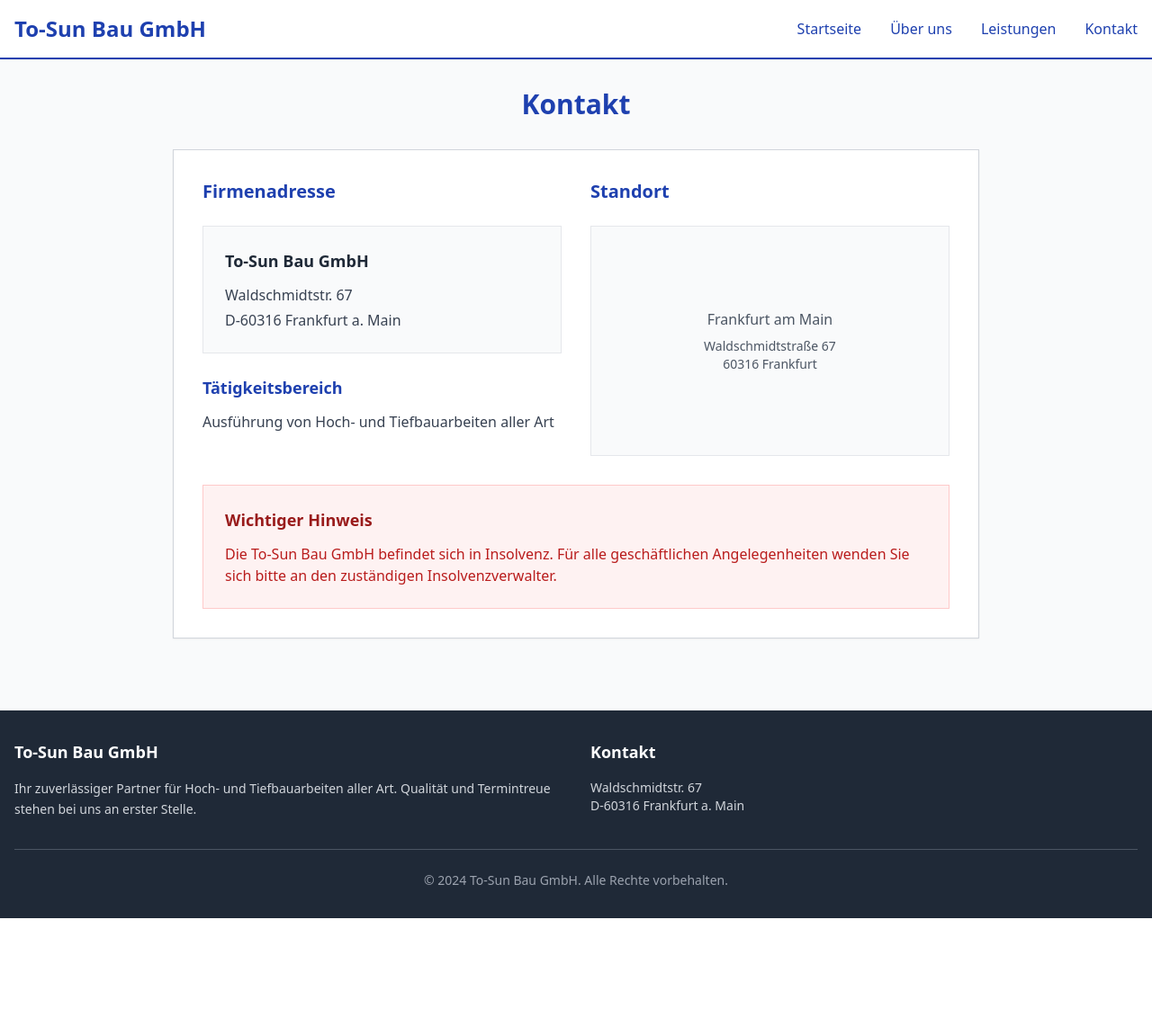
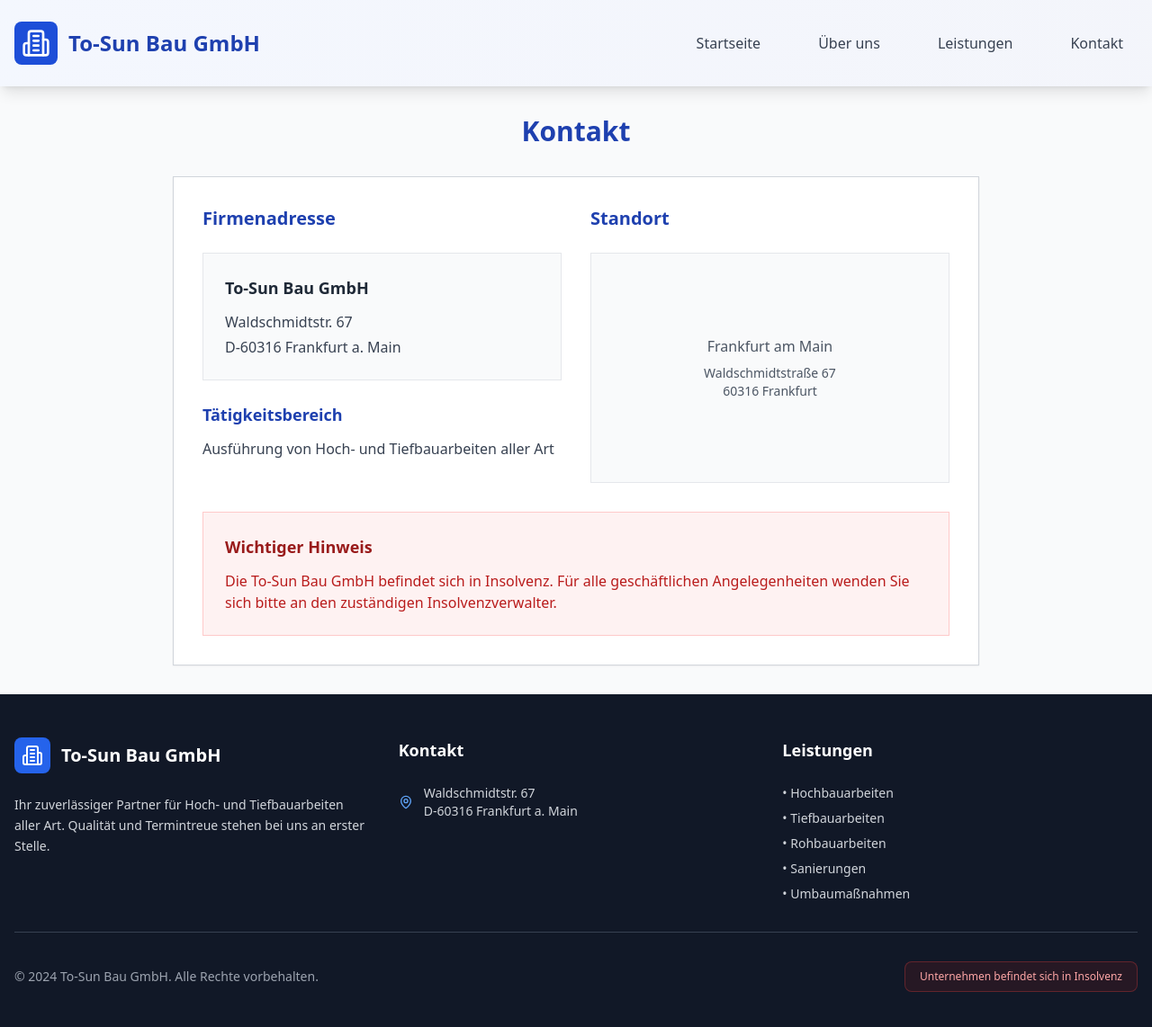
Before and after one commit to dvvvvv411/to-sun-bau-legacy-site, a React (Vite) app: page /kontakt in a window 1280 px wide. Shown: the top 1142 px of the page at 90% size. Before the commit the page ends 1021 px from the top, so only its background shows below. Built offline with nearby package versions, Linux system fonts and the light colour scheme.

Commit message:
Refactor: Implement design modernization plan
This commit implements the design modernization plan, including header improvements, homepage redesign, image/graphic additions, color scheme adjustments, layout enhancements, and footer modernization.

```diff
--- a/src/components/Footer.tsx
+++ b/src/components/Footer.tsx
@@ -1,30 +1,63 @@
 
 import React from 'react';
+import { Building2, MapPin, Phone, Mail } from 'lucide-react';
 
 const Footer = () => {
   return (
-    <footer className="bg-gray-800 text-white mt-12">
-      <div className="container mx-auto px-4 py-8">
-        <div className="grid grid-cols-1 md:grid-cols-2 gap-8">
+    <footer className="bg-gray-900 text-white">
+      <div className="container mx-auto px-4 py-12">
+        <div className="grid grid-cols-1 md:grid-cols-3 gap-8">
           <div>
-            <h3 className="text-lg font-bold mb-4">To-Sun Bau GmbH</h3>
-            <p className="text-gray-300 text-sm leading-relaxed">
+            <div className="flex items-center space-x-3 mb-6">
+              <div className="bg-blue-600 p-2 rounded-lg">
+                <Building2 className="h-6 w-6 text-white" />
+              </div>
+              <h3 className="text-xl font-bold">To-Sun Bau GmbH</h3>
+            </div>
+            <p className="text-gray-300 text-sm leading-relaxed mb-4">
               Ihr zuverlässiger Partner für Hoch- und Tiefbauarbeiten aller Art.
               Qualität und Termintreue stehen bei uns an erster Stelle.
             </p>
           </div>
+
           <div>
-            <h4 className="text-lg font-bold mb-4">Kontakt</h4>
+            <h4 className="text-lg font-bold mb-6">Kontakt</h4>
+            <div className="space-y-3">
+              <div className="flex items-center space-x-3">
+                <MapPin className="h-4 w-4 text-blue-400 flex-shrink-0" />
                 <div className="text-gray-300 text-sm">
                   <p>Waldschmidtstr. 67</p>
                   <p>D-60316 Frankfurt a. Main</p>
                 </div>
               </div>
             </div>
-        <div className="border-t border-gray-600 mt-8 pt-6">
+          </div>
+
+          <div>
+            <h4 className="text-lg font-bold mb-6">Leistungen</h4>
+            <ul className="space-y-2 text-gray-300 text-sm">
+              <li>• Hochbauarbeiten</li>
+              <li>• Tiefbauarbeiten</li>
+              <li>• Rohbauarbeiten</li>
+              <li>• Sanierungen</li>
+              <li>• Umbaumaßnahmen</li>
+            </ul>
+          </div>
+        </div>
+
+        <div className="border-t border-gray-700 mt-8 pt-8">
+          <div className="flex flex-col md:flex-row justify-between items-center">
             <p className="text-center text-gray-400 text-sm">
               © 2024 To-Sun Bau GmbH. Alle Rechte vorbehalten.
             </p>
+            <div className="mt-4 md:mt-0">
+              <div className="bg-red-900/20 border border-red-500/30 px-4 py-2 rounded-lg">
+                <p className="text-red-300 text-xs font-medium">
+                  Unternehmen befindet sich in Insolvenz
+                </p>
+              </div>
+            </div>
+          </div>
         </div>
       </div>
     </footer>
--- a/src/components/Header.tsx
+++ b/src/components/Header.tsx
@@ -1,23 +1,28 @@
 
 import React from 'react';
 import { Link } from 'react-router-dom';
+import { Building2, Menu } from 'lucide-react';
 
 const Header = () => {
   return (
-    <header className="bg-white border-b-2 border-blue-800 shadow-sm">
-      <div className="container mx-auto px-4">
-        <div className="flex items-center justify-between py-4">
-          <div className="flex items-center">
-            <Link to="/" className="text-blue-800 text-2xl font-bold no-underline">
+    <header className="bg-white shadow-lg relative">
+      <div className="absolute inset-0 bg-gradient-to-r from-blue-600/5 to-blue-800/5"></div>
+      <div className="container mx-auto px-4 relative">
+        <div className="flex items-center justify-between py-6">
+          <div className="flex items-center space-x-3">
+            <div className="bg-blue-700 p-2 rounded-lg">
+              <Building2 className="h-8 w-8 text-white" />
+            </div>
+            <Link to="/" className="text-blue-800 text-2xl font-bold no-underline hover:text-blue-600 transition-colors">
               To-Sun Bau GmbH
             </Link>
           </div>
-          <nav>
+          <nav className="hidden md:block">
             <ul className="flex space-x-8 list-none m-0 p-0">
               <li>
                 <Link
                   to="/"
-                  className="text-blue-800 text-base font-medium no-underline hover:text-blue-600 transition-colors"
+                  className="text-gray-700 text-base font-medium no-underline hover:text-blue-600 transition-colors py-2 px-4 rounded-lg hover:bg-blue-50"
                 >
                   Startseite
                 </Link>
@@ -25,7 +30,7 @@ const Header = () => {
               <li>
                 <Link
                   to="/ueber-uns"
-                  className="text-blue-800 text-base font-medium no-underline hover:text-blue-600 transition-colors"
+                  className="text-gray-700 text-base font-medium no-underline hover:text-blue-600 transition-colors py-2 px-4 rounded-lg hover:bg-blue-50"
                 >
                   Über uns
                 </Link>
@@ -33,7 +38,7 @@ const Header = () => {
               <li>
                 <Link
                   to="/leistungen"
-                  className="text-blue-800 text-base font-medium no-underline hover:text-blue-600 transition-colors"
+                  className="text-gray-700 text-base font-medium no-underline hover:text-blue-600 transition-colors py-2 px-4 rounded-lg hover:bg-blue-50"
                 >
                   Leistungen
                 </Link>
@@ -41,13 +46,16 @@ const Header = () => {
               <li>
                 <Link
                   to="/kontakt"
-                  className="text-blue-800 text-base font-medium no-underline hover:text-blue-600 transition-colors"
+                  className="text-gray-700 text-base font-medium no-underline hover:text-blue-600 transition-colors py-2 px-4 rounded-lg hover:bg-blue-50"
                 >
                   Kontakt
                 </Link>
               </li>
             </ul>
           </nav>
+          <div className="md:hidden">
+            <Menu className="h-6 w-6 text-gray-700" />
+          </div>
         </div>
       </div>
     </header>
--- a/src/components/InsolvencyNotice.tsx
+++ b/src/components/InsolvencyNotice.tsx
@@ -1,26 +1,30 @@
 
 import React from 'react';
+import { AlertTriangle } from 'lucide-react';
 
 const InsolvencyNotice = () => {
   return (
-    <div className="bg-red-100 border-2 border-red-800 p-6 mb-8 mx-4">
-      <div className="text-center">
-        <h2 className="text-red-800 text-xl font-bold mb-3">
-          WICHTIGER HINWEIS
-        </h2>
-        <p className="text-red-800 text-base mb-4 font-medium">
+    <div className="bg-gradient-to-r from-red-50 to-red-100 border-2 border-red-200 shadow-lg mx-4 mt-4 rounded-xl overflow-hidden">
+      <div className="bg-red-600 text-white px-6 py-2">
+        <div className="flex items-center justify-center space-x-2">
+          <AlertTriangle className="h-5 w-5" />
+          <h2 className="text-lg font-bold">WICHTIGER HINWEIS</h2>
+        </div>
+      </div>
+      <div className="p-6 text-center">
+        <p className="text-red-800 text-lg mb-4 font-semibold">
           Die To-Sun Bau GmbH befindet sich in Insolvenz.
         </p>
-        <p className="text-red-700 text-sm mb-4">
+        <p className="text-red-700 text-base mb-6">
           Für alle geschäftlichen Angelegenheiten wenden Sie sich bitte an den Insolvenzverwalter.
         </p>
-        <div className="border-t-2 border-red-300 pt-4">
-          <p className="text-red-800 text-sm font-medium">
+        <div className="bg-white rounded-lg p-4 border border-red-200">
+          <p className="text-red-800 text-sm font-medium mb-2">
             Kontakt zum Insolvenzverwalter:
           </p>
           <a
             href="mailto:insolvenzverwalter@example.com"
-            className="text-red-800 text-sm underline hover:text-red-600"
+            className="text-red-700 text-sm font-medium underline hover:text-red-600 transition-colors"
           >
             insolvenzverwalter@example.com
           </a>
--- a/src/pages/Index.tsx
+++ b/src/pages/Index.tsx
@@ -2,54 +2,173 @@
 import React from 'react';
 import Layout from '../components/Layout';
 import InsolvencyNotice from '../components/InsolvencyNotice';
+import { Building2, Hammer, Users, Award } from 'lucide-react';
 
 const Index = () => {
   return (
     <Layout>
-      <div className="container mx-auto px-4 py-8">
+      <div className="min-h-screen">
         <InsolvencyNotice />
 
-        <div className="text-center mb-12">
-          <h1 className="text-3xl font-bold text-blue-800 mb-4">
-            Willkommen bei To-Sun Bau GmbH
+        {/* Hero Section */}
+        <section className="relative bg-gradient-to-br from-blue-50 via-white to-blue-50 py-20">
+          <div className="absolute inset-0 bg-gradient-to-r from-blue-600/5 to-transparent"></div>
+          <div className="container mx-auto px-4 relative">
+            <div className="grid grid-cols-1 lg:grid-cols-2 gap-12 items-center">
+              <div className="space-y-8">
+                <div>
+                  <h1 className="text-4xl lg:text-5xl font-bold text-gray-900 mb-6 leading-tight">
+                    Willkommen bei <span className="text-blue-700">To-Sun Bau GmbH</span>
                   </h1>
-          <p className="text-lg text-gray-700 max-w-3xl mx-auto leading-relaxed">
+                  <p className="text-xl text-gray-600 leading-relaxed">
                     Ihr kompetenter Partner für Hoch- und Tiefbauarbeiten aller Art in Frankfurt am Main und Umgebung.
                   </p>
                 </div>
+                <div className="flex flex-wrap gap-4">
+                  <div className="flex items-center space-x-2 bg-white px-4 py-2 rounded-full shadow-sm border">
+                    <Award className="h-5 w-5 text-blue-600" />
+                    <span className="text-sm font-medium text-gray-700">Qualität</span>
+                  </div>
+                  <div className="flex items-center space-x-2 bg-white px-4 py-2 rounded-full shadow-sm border">
+                    <Users className="h-5 w-5 text-blue-600" />
+                    <span className="text-sm font-medium text-gray-700">Erfahrung</span>
+                  </div>
+                  <div className="flex items-center space-x-2 bg-white px-4 py-2 rounded-full shadow-sm border">
+                    <Hammer className="h-5 w-5 text-blue-600" />
+                    <span className="text-sm font-medium text-gray-700">Zuverlässigkeit</span>
+                  </div>
+                </div>
+              </div>
+              <div className="relative">
+                <div className="relative overflow-hidden rounded-2xl shadow-2xl">
+                  <img
+                    src="https://images.unsplash.com/photo-1487958449943-2429e8be8625?w=600&h=400&fit=crop&crop=center"
+                    alt="Modernes Bauwerk"
+                    className="w-full h-96 object-cover"
+                  />
+                  <div className="absolute inset-0 bg-gradient-to-t from-blue-900/20 to-transparent"></div>
+                </div>
+                <div className="absolute -bottom-6 -left-6 bg-white p-6 rounded-xl shadow-lg border">
+                  <div className="flex items-center space-x-3">
+                    <div className="bg-blue-100 p-2 rounded-lg">
+                      <Building2 className="h-6 w-6 text-blue-600" />
+                    </div>
+                    <div>
+                      <p className="font-semibold text-gray-900">Frankfurt a.M.</p>
+                      <p className="text-sm text-gray-600">Unser Standort</p>
+                    </div>
+                  </div>
+                </div>
+              </div>
+            </div>
+          </div>
+        </section>
 
-        <div className="grid grid-cols-1 md:grid-cols-2 gap-8 mb-12">
-          <div className="bg-white p-6 border border-gray-300 shadow-sm">
-            <h2 className="text-xl font-bold text-blue-800 mb-4">Unser Unternehmen</h2>
-            <p className="text-gray-700 text-base leading-relaxed">
-              Die To-Sun Bau GmbH ist ein etabliertes Bauunternehmen mit Sitz in Frankfurt am Main.
+        {/* Services Section */}
+        <section className="py-20 bg-white">
+          <div className="container mx-auto px-4">
+            <div className="text-center mb-16">
+              <h2 className="text-3xl lg:text-4xl font-bold text-gray-900 mb-4">
+                Unsere Leistungen
+              </h2>
+              <p className="text-xl text-gray-600 max-w-3xl mx-auto">
                 Wir führen Hoch- und Tiefbauarbeiten aller Art durch und stehen für Qualität,
                 Zuverlässigkeit und fachgerechte Ausführung.
               </p>
             </div>
 
-          <div className="bg-white p-6 border border-gray-300 shadow-sm">
-            <h2 className="text-xl font-bold text-blue-800 mb-4">Unsere Leistungen</h2>
-            <ul className="text-gray-700 text-base space-y-2">
-              <li>• Hochbauarbeiten</li>
-              <li>• Tiefbauarbeiten</li>
+            <div className="grid grid-cols-1 md:grid-cols-2 gap-8">
+              <div className="group relative overflow-hidden rounded-xl shadow-lg hover:shadow-2xl transition-all duration-300">
+                <img
+                  src="https://images.unsplash.com/photo-1518005020951-eccb494ad742?w=600&h=300&fit=crop&crop=center"
+                  alt="Hochbau"
+                  className="w-full h-64 object-cover group-hover:scale-105 transition-transform duration-300"
+                />
+                <div className="absolute inset-0 bg-gradient-to-t from-black/60 to-transparent"></div>
+                <div className="absolute bottom-0 left-0 right-0 p-6 text-white">
+                  <h3 className="text-2xl font-bold mb-2">Hochbauarbeiten</h3>
+                  <ul className="space-y-1 text-sm">
                     <li>• Rohbauarbeiten</li>
+                    <li>• Maurerarbeiten</li>
                     <li>• Sanierungen</li>
                     <li>• Umbaumaßnahmen</li>
                   </ul>
                 </div>
               </div>
 
-        <div className="bg-white p-8 border border-gray-300 shadow-sm text-center">
-          <h2 className="text-2xl font-bold text-blue-800 mb-4">Standort Frankfurt</h2>
-          <p className="text-gray-700 text-base mb-4">
-            Unser Firmensitz befindet sich in Frankfurt am Main:
-          </p>
-          <div className="text-gray-800 font-medium">
-            <p>Waldschmidtstr. 67</p>
-            <p>D-60316 Frankfurt a. Main</p>
+              <div className="group relative overflow-hidden rounded-xl shadow-lg hover:shadow-2xl transition-all duration-300">
+                <img
+                  src="https://images.unsplash.com/photo-1431576901776-e539bd916ba2?w=600&h=300&fit=crop&crop=center"
+                  alt="Tiefbau"
+                  className="w-full h-64 object-cover group-hover:scale-105 transition-transform duration-300"
+                />
+                <div className="absolute inset-0 bg-gradient-to-t from-black/60 to-transparent"></div>
+                <div className="absolute bottom-0 left-0 right-0 p-6 text-white">
+                  <h3 className="text-2xl font-bold mb-2">Tiefbauarbeiten</h3>
+                  <ul className="space-y-1 text-sm">
+                    <li>• Erdarbeiten</li>
+                    <li>• Fundamentarbeiten</li>
+                    <li>• Kanalbauarbeiten</li>
+                    <li>• Straßenbauarbeiten</li>
+                  </ul>
                 </div>
               </div>
+            </div>
+          </div>
+        </section>
+
+        {/* About Section */}
+        <section className="py-20 bg-gray-50">
+          <div className="container mx-auto px-4">
+            <div className="grid grid-cols-1 lg:grid-cols-2 gap-12 items-center">
+              <div className="space-y-6">
+                <h2 className="text-3xl lg:text-4xl font-bold text-gray-900">
+                  Unser Unternehmen
+                </h2>
+                <p className="text-lg text-gray-600 leading-relaxed">
+                  Die To-Sun Bau GmbH ist ein etabliertes Bauunternehmen mit Sitz in Frankfurt am Main.
+                  Wir führen Hoch- und Tiefbauarbeiten aller Art durch und stehen für Qualität,
+                  Zuverlässigkeit und fachgerechte Ausführung.
+                </p>
+                <div className="grid grid-cols-2 gap-6">
+                  <div className="bg-white p-6 rounded-lg shadow-sm">
+                    <div className="text-3xl font-bold text-blue-600 mb-2">15+</div>
+                    <div className="text-gray-600">Jahre Erfahrung</div>
+                  </div>
+                  <div className="bg-white p-6 rounded-lg shadow-sm">
+                    <div className="text-3xl font-bold text-blue-600 mb-2">100+</div>
+                    <div className="text-gray-600">Projekte</div>
+                  </div>
+                </div>
+              </div>
+              <div className="relative">
+                <img
+                  src="https://images.unsplash.com/photo-1449157291145-7efd050a4d0e?w=600&h=500&fit=crop&crop=center"
+                  alt="Bauunternehmen"
+                  className="w-full h-96 object-cover rounded-xl shadow-lg"
+                />
+              </div>
+            </div>
+          </div>
+        </section>
+
+        {/* Location Section */}
+        <section className="py-20 bg-blue-700">
+          <div className="container mx-auto px-4">
+            <div className="text-center text-white">
+              <h2 className="text-3xl lg:text-4xl font-bold mb-8">Standort Frankfurt</h2>
+              <p className="text-xl mb-8 opacity-90">
+                Unser Firmensitz befindet sich in Frankfurt am Main
+              </p>
+              <div className="bg-white/10 backdrop-blur-sm rounded-xl p-8 max-w-md mx-auto">
+                <div className="text-white">
+                  <p className="text-lg font-medium">Waldschmidtstr. 67</p>
+                  <p className="text-lg font-medium">D-60316 Frankfurt a. Main</p>
+                </div>
+              </div>
+            </div>
+          </div>
+        </section>
       </div>
     </Layout>
   );
```
Lines whose indentation alone changed are shown as unchanged.
